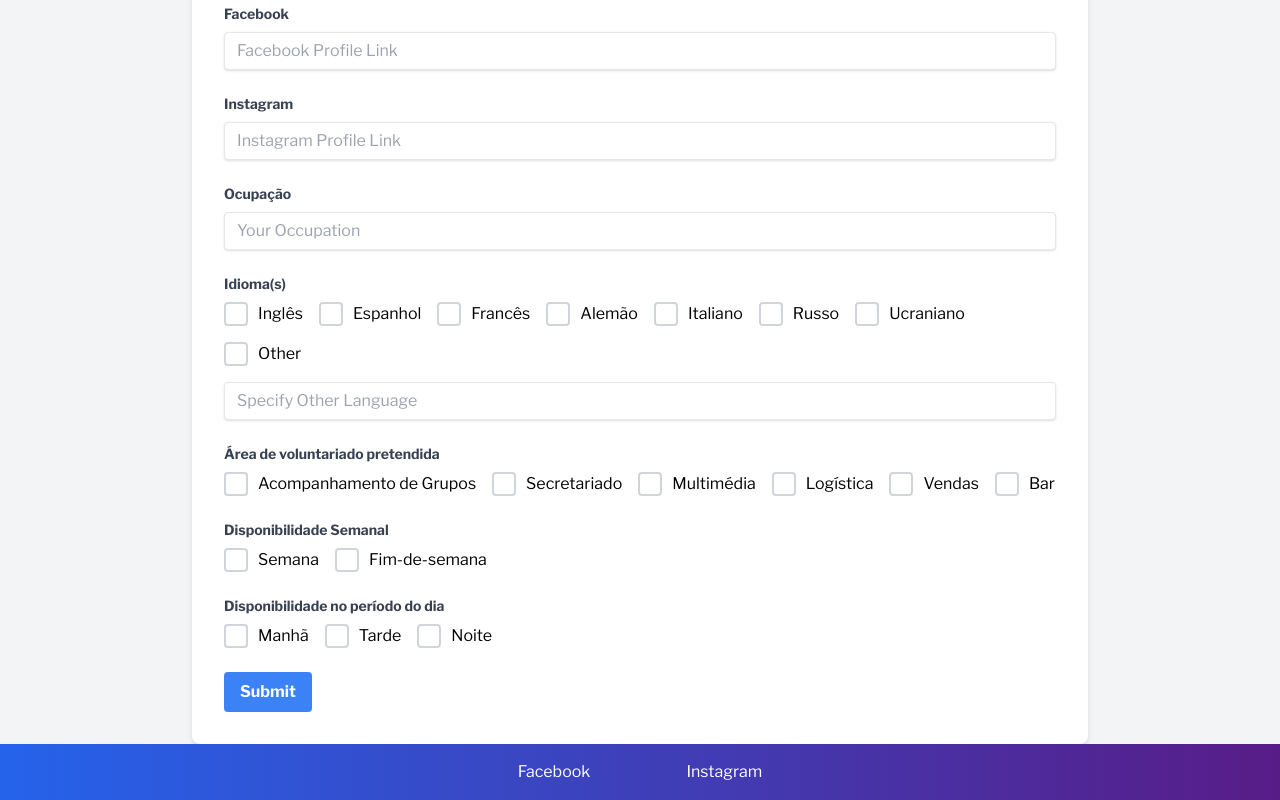
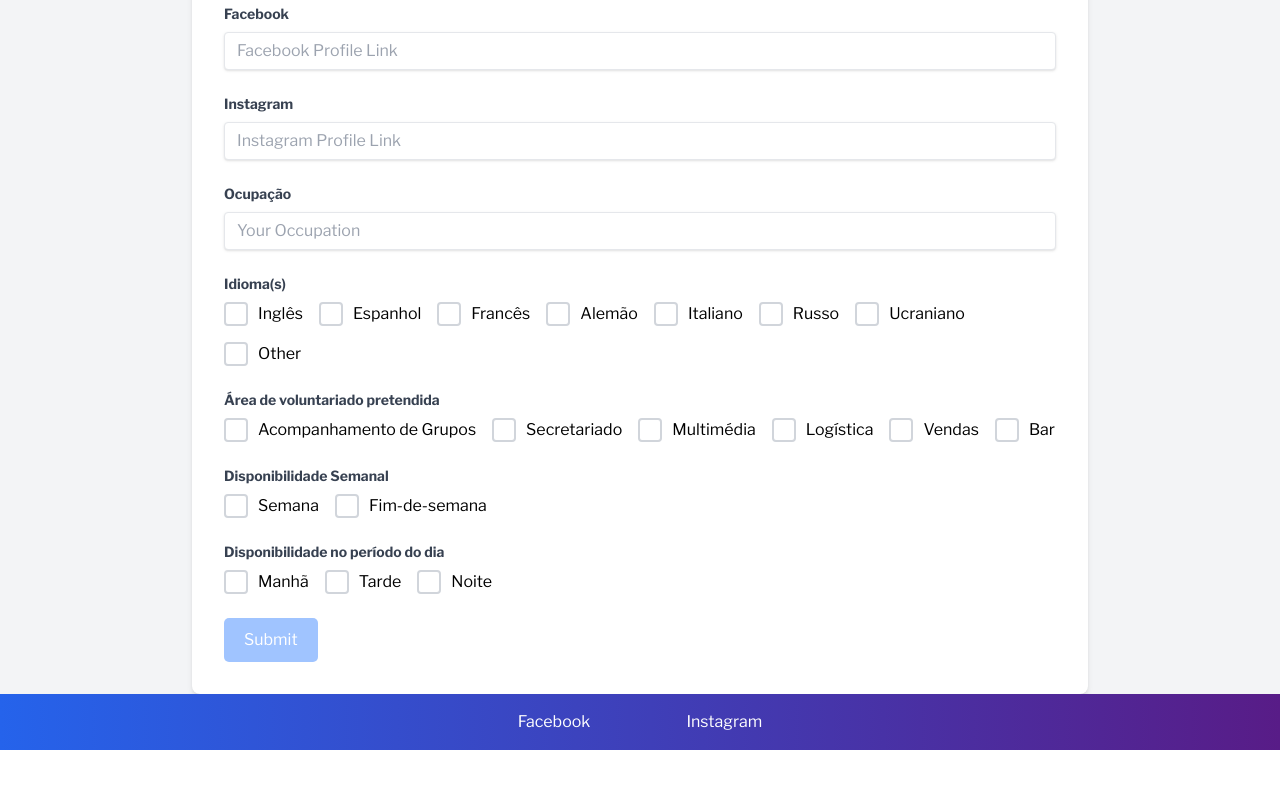
Before and after one commit to RickySimes/Projeto-FOLK, a Vue app in the folder Frontend/project-folk/: page /Volunteer in a window 1280 px wide. Shown: the part 832-1632 px from the top of the page. After the commit the page ends 1582 px from the top, so only its background shows below. Built offline with nearby package versions, Linux system fonts and the light colour scheme.

Commit message:
added form

```diff
--- a/Frontend/project-folk/src/views/Volunteer.vue
+++ b/Frontend/project-folk/src/views/Volunteer.vue
@@ -16,28 +16,28 @@
     <!-- Main Content -->
     <main class="flex-grow flex items-center justify-center bg-gray-100">
       <div class="w-full max-w-4xl p-8 bg-white font-folk rounded-lg shadow-md">
-        <form class="space-y-6">
+        <form @submit.prevent="handleSubmit" class="space-y-6">
           <h1 class="text-2xl font-bold mb-6 text-gray-800">Voluntariado Folk Azores</h1>
 
           <!-- Full Name -->
           <div class="mb-4">
             <label class="block text-gray-700 text-sm font-bold mb-2" for="fullName">Nome Completo</label>
-            <input
+            <input v-model="formData.fullName"
               class="shadow appearance-none border rounded w-full py-2 px-3 text-gray-700 leading-tight focus:outline-none focus:shadow-outline"
-              id="fullName" type="text" placeholder="Nome Completo" />
+              id="fullName" type="text" placeholder="Nome Completo"/>
           </div>
 
           <!-- Email -->
           <div class="mb-4">
             <label class="block text-gray-700 text-sm font-bold mb-2" for="email">Email</label>
-            <input
+            <input v-model="formData.email"
               class="shadow appearance-none border rounded w-full py-2 px-3 text-gray-700 leading-tight focus:outline-none focus:shadow-outline"
               id="email" type="email" placeholder="Email" />
           </div>
 
           <div class="mb-4">
             <label class="block text-gray-700 text-sm font-bold mb-2" for="birthdate">Data de Nascimento</label>
-            <input
+            <input v-model="formData.birthdate"
               class="shadow appearance-none border rounded w-full py-2 px-3 text-gray-700 leading-tight focus:outline-none focus:shadow-outline"
               id="birthdate" type="text" placeholder="Data de Nascimento" />
           </div>
@@ -45,28 +45,35 @@
           <!-- Phone Number -->
           <div class="mb-4">
             <label class="block text-gray-700 text-sm font-bold mb-2" for="phone">Telemóvel</label>
-            <input
+            <input v-model="formData.phone"
               class="shadow appearance-none border rounded w-full py-2 px-3 text-gray-700 leading-tight focus:outline-none focus:shadow-outline"
-              id="phone" type="tel" placeholder="Telemóvel" />
+              id="phone" type="number" placeholder="Telemóvel" />
           </div>
 
           <!-- T-Shirt Size -->
           <div class="mb-4">
             <label class="block text-gray-700 text-sm font-bold mb-2">Tamanho da T-Shirt</label>
             <div class="flex flex-wrap items-center space-x-6">
-              <label class="flex items-center"><input type="radio" name="tshirtSize" value="XS" class="radio-button">
+              <label class="flex items-center"><input type="radio" name="tshirtSize" value="XS" class="radio-button"
+                  v-model="formData.tshirtSize">
                 XS</label>
-              <label class="flex items-center"><input type="radio" name="tshirtSize" value="S" class="radio-button">
+              <label class="flex items-center"><input type="radio" name="tshirtSize" value="S" class="radio-button"
+                  v-model="formData.tshirtSize">
                 S</label>
-              <label class="flex items-center"><input type="radio" name="tshirtSize" value="M" class="radio-button">
+              <label class="flex items-center"><input type="radio" name="tshirtSize" value="M" class="radio-button"
+                  v-model="formData.tshirtSize">
                 M</label>
-              <label class="flex items-center"><input type="radio" name="tshirtSize" value="L" class="radio-button">
+              <label class="flex items-center"><input type="radio" name="tshirtSize" value="L" class="radio-button"
+                  v-model="formData.tshirtSize">
                 L</label>
-              <label class="flex items-center"><input type="radio" name="tshirtSize" value="XL" class="radio-button">
+              <label class="flex items-center"><input type="radio" name="tshirtSize" value="XL" class="radio-button"
+                  v-model="formData.tshirtSize">
                 XL</label>
-              <label class="flex items-center"><input type="radio" name="tshirtSize" value="XXL" class="radio-button">
+              <label class="flex items-center"><input type="radio" name="tshirtSize" value="XXL" class="radio-button"
+                  v-model="formData.tshirtSize">
                 XXL</label>
-              <label class="flex items-center"><input type="radio" name="tshirtSize" value="XXXL" class="radio-button">
+              <label class="flex items-center"><input type="radio" name="tshirtSize" value="XXXL" class="radio-button"
+                  v-model="formData.tshirtSize">
                 XXXL</label>
             </div>
           </div>
@@ -74,17 +81,17 @@
           <!-- CC Number -->
           <div class="mb-4">
             <label class="block text-gray-700 text-sm font-bold mb-2" for="ccNumber">N.º Cartão de Cidadão</label>
-            <input
+            <input v-model="formData.ccNumber"
               class="shadow appearance-none border rounded w-full py-2 px-3 text-gray-700 leading-tight focus:outline-none focus:shadow-outline"
-              id="ccNumber" type="text" placeholder="Your Credit Card Number" />
+              id="ccNumber" type="number" placeholder="Your Credit Card Number" />
           </div>
 
           <!-- NIF -->
           <div class="mb-4">
             <label class="block text-gray-700 text-sm font-bold mb-2" for="nif">N.º Identificação Fiscal</label>
-            <input
+            <input v-model="formData.nif"
               class="shadow appearance-none border rounded w-full py-2 px-3 text-gray-700 leading-tight focus:outline-none focus:shadow-outline"
-              id="nif" type="text" placeholder="Your NIF" />
+              id="nif" type="number" placeholder="Your NIF" />
           </div>
 
           <!-- Education Level -->
@@ -92,17 +99,17 @@
             <label class="block text-gray-700 text-sm font-bold mb-2">Habilitações Literárias</label>
             <div class="flex flex-wrap items-center space-x-4">
               <label class="flex items-center"><input type="radio" name="educationLevel" value="Basico"
-                  class="radio-button"> Básico</label>
+                  class="radio-button" v-model="formData.educationLevel"> Básico</label>
               <label class="flex items-center"><input type="radio" name="educationLevel" value="Secundario"
-                  class="radio-button">
+                  class="radio-button" v-model="formData.educationLevel">
                 Secundário</label>
               <label class="flex items-center"><input type="radio" name="educationLevel" value="Licenciatura"
-                  class="radio-button">
+                  class="radio-button" v-model="formData.educationLevel">
                 Licenciatura</label>
               <label class="flex items-center"><input type="radio" name="educationLevel" value="Mestrado"
-                  class="radio-button"> Mestrado</label>
+                  class="radio-button" v-model="formData.educationLevel"> Mestrado</label>
               <label class="flex items-center"><input type="radio" name="educationLevel" value="Doutoramento"
-                  class="radio-button">
+                  class="radio-button" v-model="formData.educationLevel">
                 Doutoramento</label>
             </div>
           </div>
@@ -110,7 +117,7 @@
           <!-- Facebook Link -->
           <div class="mb-4">
             <label class="block text-gray-700 text-sm font-bold mb-2" for="facebook">Facebook</label>
-            <input
+            <input v-model="formData.facebook"
               class="shadow appearance-none border rounded w-full py-2 px-3 text-gray-700 leading-tight focus:outline-none focus:shadow-outline"
               id="facebook" type="url" placeholder="Facebook Profile Link" />
           </div>
@@ -118,7 +125,7 @@
           <!-- Instagram Link -->
           <div class="mb-4">
             <label class="block text-gray-700 text-sm font-bold mb-2" for="instagram">Instagram</label>
-            <input
+            <input v-model="formData.instagram"
               class="shadow appearance-none border rounded w-full py-2 px-3 text-gray-700 leading-tight focus:outline-none focus:shadow-outline"
               id="instagram" type="url" placeholder="Instagram Profile Link" />
           </div>
@@ -126,7 +133,7 @@
           <!-- Occupation -->
           <div class="mb-4">
             <label class="block text-gray-700 text-sm font-bold mb-2" for="occupation">Ocupação</label>
-            <input
+            <input v-model="formData.occupation"
               class="shadow appearance-none border rounded w-full py-2 px-3 text-gray-700 leading-tight focus:outline-none focus:shadow-outline"
               id="occupation" type="text" placeholder="Your Occupation" />
           </div>
@@ -135,18 +142,41 @@
           <div class="mb-4">
             <label class="block text-gray-700 text-sm font-bold mb-2">Idioma(s)</label>
             <div class="flex flex-wrap items-center space-x-4">
-              <label class="flex items-center"><input type="checkbox" name="languages" value="Inglês" class="checkbox"> Inglês</label>
-              <label class="flex items-center"><input type="checkbox" name="languages" value="Espanhol" class="checkbox"> Espanhol</label>
-              <label class="flex items-center"><input type="checkbox" name="languages" value="Frances" class="checkbox"> Francês</label>
-              <label class="flex items-center"><input type="checkbox" name="languages" value="Alemao" class="checkbox"> Alemão</label>
-              <label class="flex items-center"><input type="checkbox" name="languages" value="Italiano" class="checkbox"> Italiano</label>
-              <label class="flex items-center"><input type="checkbox" name="languages" value="Russo" class="checkbox"> Russo</label>
-              <label class="flex items-center"><input type="checkbox" name="languages" value="Ucraniano" class="checkbox"> Ucraniano</label>
+              <label class="flex items-center">
+                <input type="checkbox" name="languages" value="Inglês" class="checkbox" v-model="formData.languages">
+                Inglês
+              </label>
+              <label class="flex items-center">
+                <input type="checkbox" name="languages" value="Espanhol" class="checkbox" v-model="formData.languages">
+                Espanhol
+              </label>
+              <label class="flex items-center">
+                <input type="checkbox" name="languages" value="Frances" class="checkbox" v-model="formData.languages">
+                Francês
+              </label>
+              <label class="flex items-center">
+                <input type="checkbox" name="languages" value="Alemao" class="checkbox" v-model="formData.languages">
+                Alemão
+              </label>
+              <label class="flex items-center">
+                <input type="checkbox" name="languages" value="Italiano" class="checkbox" v-model="formData.languages">
+                Italiano
+              </label>
+              <label class="flex items-center">
+                <input type="checkbox" name="languages" value="Russo" class="checkbox" v-model="formData.languages">
+                Russo
+              </label>
+              <label class="flex items-center">
+                <input type="checkbox" name="languages" value="Ucraniano" class="checkbox" v-model="formData.languages">
+                Ucraniano
+              </label>
+            </div>
 
-            </div>
-            <label class="flex mt-4 mb-2 items-center"><input type="checkbox" name="languages" value="Other" class="checkbox"> Other</label>
+            <label class="flex mt-4 mb-2 items-center">
+              <input type="checkbox" class="checkbox" v-model="customLanguageEnabled"> Other
+            </label>
             <!-- Textbox for Other Language -->
-            <input
+            <input v-if="customLanguageEnabled" v-model="formData.otherLanguage"
               class="mt-2 shadow appearance-none border rounded w-full py-2 px-3 text-gray-700 leading-tight focus:outline-none focus:shadow-outline"
               id="otherLanguage" type="text" placeholder="Specify Other Language" />
           </div>
@@ -155,13 +185,23 @@
           <div class="mb-4">
             <label class="block text-gray-700 text-sm font-bold mb-2">Área de voluntariado pretendida</label>
             <div class="flex flex-wrap items-center space-x-4">
-              <label class="flex items-center"><input type="checkbox" name="areas" value="Acompanhamento de grupos" class="checkbox">
+              <label class="flex items-center"><input type="checkbox" name="areas" value="Acompanhamento de grupos"
+                  class="checkbox" v-model="formData.areas">
                 Acompanhamento de Grupos</label>
-                <label class="flex items-center"><input type="checkbox" name="areas" value="Secretariado" class="checkbox"> Secretariado</label>
-                <label class="flex items-center"><input type="checkbox" name="areas" value="Multimedia" class="checkbox"> Multimédia</label>
-                <label class="flex items-center"><input type="checkbox" name="areas" value="Logistica" class="checkbox"> Logística</label>
-                <label class="flex items-center"><input type="checkbox" name="areas" value="Vendas" class="checkbox"> Vendas</label>
-                <label class="flex items-center"><input type="checkbox" name="areas" value="Bar" class="checkbox"> Bar</label>
+              <label class="flex items-center"><input type="checkbox" name="areas" value="Secretariado" class="checkbox"
+                  v-model="formData.areas"> Secretariado</label>
+              <label class="flex items-center"><input type="checkbox" name="areas" value="Multimedia" class="checkbox"
+                  v-model="formData.areas">
+                Multimédia</label>
+              <label class="flex items-center"><input type="checkbox" name="areas" value="Logistica" class="checkbox"
+                  v-model="formData.areas">
+                Logística</label>
+              <label class="flex items-center"><input type="checkbox" name="areas" value="Vendas" class="checkbox"
+                  v-model="formData.areas">
+                Vendas</label>
+              <label class="flex items-center"><input type="checkbox" name="areas" value="Bar" class="checkbox"
+                  v-model="formData.areas">
+                Bar</label>
             </div>
           </div>
 
@@ -169,8 +209,10 @@
           <div class="mb-4">
             <label class="block text-gray-700 text-sm font-bold mb-2">Disponibilidade Semanal</label>
             <div class="flex items-center space-x-4">
-              <label class="flex items-center"><input type="checkbox" name="availability" value="Semana" class="checkbox"> Semana</label>
-              <label class="flex items-center"><input type="checkbox" name="availability" value="Fim-de-semana" class="checkbox">
+              <label class="flex items-center"><input type="checkbox" name="availability" value="Semana"
+                  class="checkbox" v-model="formData.availability"> Semana</label>
+              <label class="flex items-center"><input type="checkbox" name="availability" value="Fim-de-semana"
+                  class="checkbox" v-model="formData.availability">
                 Fim-de-semana</label>
             </div>
           </div>
@@ -179,17 +221,19 @@
           <div class="mb-4">
             <label class="block text-gray-700 text-sm font-bold mb-2">Disponibilidade no período do dia</label>
             <div class="flex items-center space-x-4">
-              <label class="flex items-center"><input type="checkbox" name="timeAvailability" value="Manha" class="checkbox"> Manhã</label>
-              <label class="flex items-center"><input type="checkbox" name="timeAvailability" value="Tarde" class="checkbox"> Tarde</label>
-              <label class="flex items-center"><input type="checkbox" name="timeAvailability" value="Noite" class="checkbox"> Noite</label>
+              <label class="flex items-center"><input type="checkbox" name="timeAvailability" value="Manha"
+                  class="checkbox" v-model="formData.timeAvailability"> Manhã</label>
+              <label class="flex items-center"><input type="checkbox" name="timeAvailability" value="Tarde"
+                  class="checkbox" v-model="formData.timeAvailability"> Tarde</label>
+              <label class="flex items-center"><input type="checkbox" name="timeAvailability" value="Noite"
+                  class="checkbox" v-model="formData.timeAvailability"> Noite</label>
             </div>
           </div>
 
           <!-- Submit Button -->
           <div class="flex items-center justify-between">
-            <button
-              class="bg-blue-500 hover:bg-blue-700 text-white font-bold py-2 px-4 rounded focus:outline-none focus:shadow-outline"
-              type="button">
+            <button :disabled="!isFormValid" :class="{ 'btn-disabled': !isFormValid }" type="submit">
+
               Submit
             </button>
           </div>
@@ -213,6 +257,23 @@
 
 <style>
 /* Google-style radio button */
+
+button {
+  background-color: #007bff;
+  color: white;
+  padding: 10px 20px;
+  border: none;
+  border-radius: 5px;
+  cursor: pointer;
+  transition: background-color 0.3s ease;
+}
+
+/* Disabled button styling */
+.btn-disabled {
+  background-color: #a0c4ff; /* Lighter shade of blue */
+  cursor: not-allowed;
+}
+
 .radio-button {
   appearance: none;
   background-color: #fff;
@@ -299,18 +360,124 @@
 
 <script>
 
-import { defineComponent, onMounted } from 'vue';
+import { defineComponent, ref, onMounted, computed, watch} from 'vue';
 import flatpickr from 'flatpickr';
 import 'flatpickr/dist/flatpickr.min.css';
 
 export default defineComponent({
   setup() {
+
+    const formData = ref({
+      fullName: '',
+      email: '',
+      birthdate: '',
+      phone: '',
+      tshirtSize: '',
+      ccNumber: '',
+      nif: '',
+      educationLevel: '',
+      facebook: '',
+      instagram: '',
+      occupation: '',
+      languages: [],
+      otherLanguage: '',
+      areas: [],
+      availability: [],
+      timeAvailability: []
+    });
+
+    const isFormValid = computed(() => {
+      return (
+        formData.value.fullName &&
+        formData.value.email &&
+        formData.value.birthdate &&
+        formData.value.phone &&
+        formData.value.ccNumber &&
+        formData.value.nif &&
+        formData.value.languages.length > 0 &&
+        formData.value.areas.length > 0 &&
+        formData.value.availability.length > 0 &&
+        formData.value.timeAvailability.length > 0 &&
+        (!customLanguageEnabled.value || formData.value.otherLanguage)
+      );
+    });
+
+    const customLanguageEnabled = ref(false);
+
     onMounted(() => {
       flatpickr('#birthdate', {
         dateFormat: 'Y-m-d',
-        locale: 'pt', // Optional: Set locale to Portuguese if needed
+        onChange: (selectedDates, dateStr) => {
+          formData.value.birthdate = dateStr;
+        }
       });
     });
+
+    watch(formData, () => {}, { deep: true });
+
+    const handleSubmit = async () => {
+      const data = { ...formData.value };
+
+      // If custom language is enabled and the otherLanguage field is not empty
+      if (customLanguageEnabled.value && formData.value.otherLanguage) {
+        data.languages.push(formData.value.otherLanguage); // Add the custom language to the languages array
+      }
+
+      console.log(data);
+
+      const jsonData = JSON.stringify(data);
+
+      try {
+        const response = await fetch('http://localhost:8080', { // Include http:// for fetch URL
+          method: 'POST',
+          headers: {
+            'Content-Type': 'application/json',
+          },
+          body: jsonData,
+        });
+        if (response.ok) {
+          const result = await response.json();
+          alert('Form submitted successfully!');
+          resetForm();
+          console.log(result);
+        } else {
+          console.error('Error:', response.statusText);
+          resetForm();
+        }
+      } catch (error) {
+        console.error('Network error:', error);
+      }
+    };
+
+    const resetForm = () => {
+      formData.value = {
+        fullName: '',
+        email: '',
+        birthdate: '',
+        phone: '',
+        tshirtSize: '',
+        ccNumber: '',
+        nif: '',
+        educationLevel: '',
+        facebook: '',
+        instagram: '',
+        occupation: '',
+        languages: [],
+        otherLanguage: '',
+        areas: [],
+        availability: [],
+        timeAvailability: [],
+      };
+      customLanguageEnabled.value = false;
+    };
+
+    return {
+      formData,
+      customLanguageEnabled,
+      handleSubmit,
+      resetForm,
+      isFormValid
+    };
   },
 });
 
```
